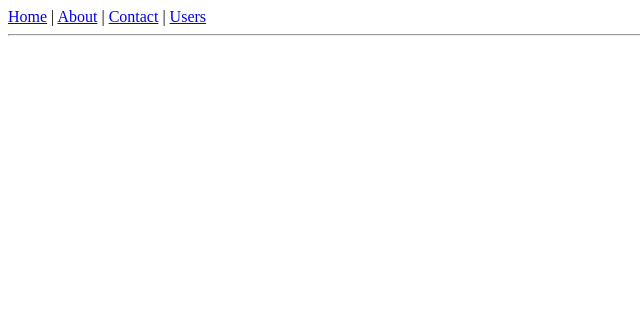
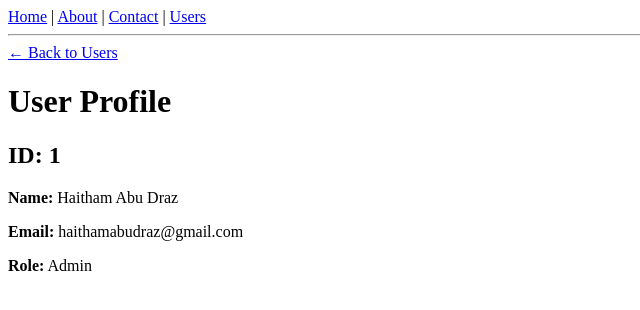
Before and after one commit to HaithamAbuDraz/react-learning-journey, a React (Vite) app: page /users/1 in a window 1280 px wide. Shown: the top 310 px of the page, without its empty margins (0-640 px from the left). Built offline with nearby package versions, Linux system fonts and the light colour scheme.

Commit message:
Add Users and UserProfile routes to React Router lesson

```diff
--- a/src/lessons/12-react-router/ReactRouterLesson.jsx
+++ b/src/lessons/12-react-router/ReactRouterLesson.jsx
@@ -1,8 +1,10 @@
-import { BrowserRouter, Route, Routes } from 'react-router-dom';
+import { BrowserRouter, Routes, Route } from 'react-router-dom';
 import Navbar from './components/Navbar';
 import Home from './pages/Home';
 import About from './pages/About';
 import Contact from './pages/Contact';
+import Users from './pages/Users';
+import UserProfile from './pages/UserProfile';
 
 function ReactRouterLesson() {
   return (
@@ -13,10 +15,10 @@ function ReactRouterLesson() {
 
       <Routes>
         <Route path='/' element={<Home />} />
-
         <Route path='/about' element={<About />} />
-
         <Route path='/contact' element={<Contact />} />
+        <Route path='/users' element={<Users />} />
+        <Route path='/users/:id' element={<UserProfile />} />{' '}
       </Routes>
     </BrowserRouter>
   );
```
